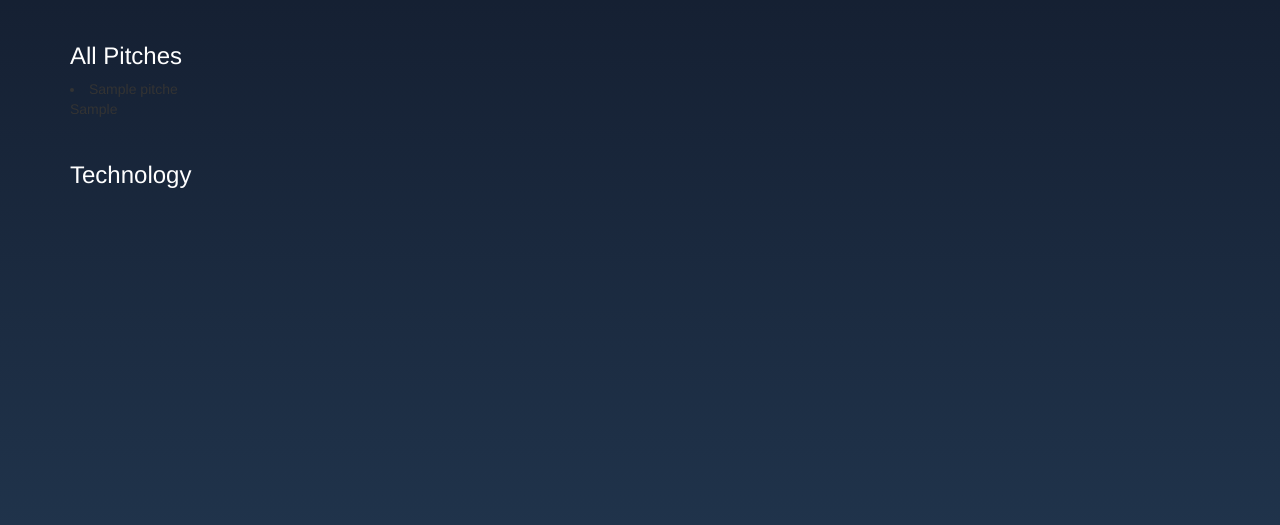
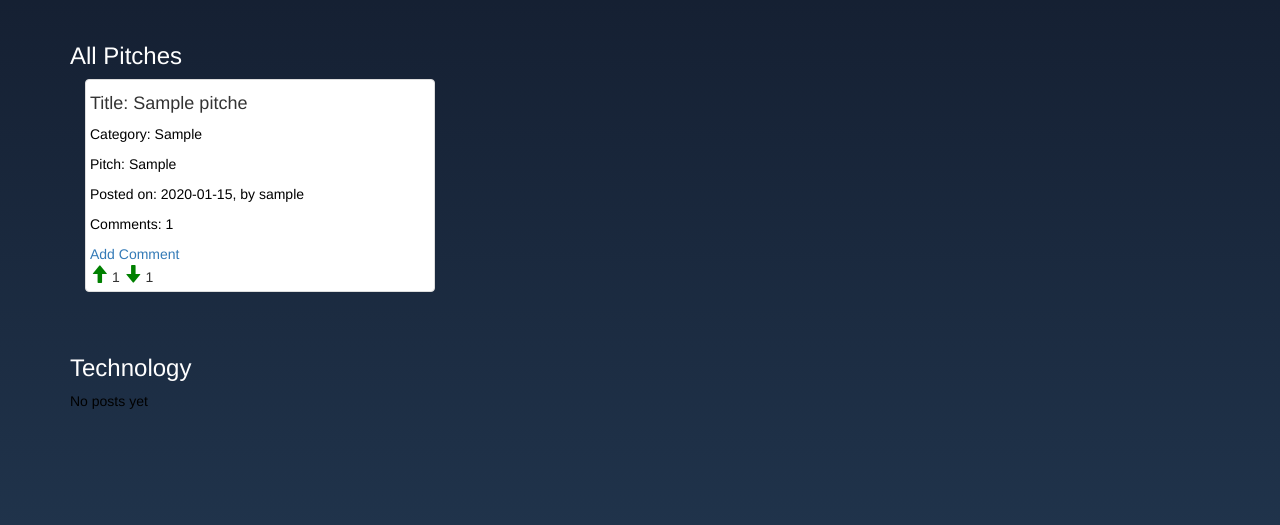
Before and after one commit to sircollo/Pitched, a Flask app: page /home in a window 1280 px wide. Shown: the part 53-578 px from the top of the page. Run offline with Flask 2, Linux system fonts and the light colour scheme; a user stored in the database is signed in; tables that the repository leaves empty hold one stand-in row (values such as "Sample post"); some libraries are stand-ins or nearby versions.

Commit message:
This will store all macros used in the application

```diff
--- a/app/templates/macros.html
+++ b/app/templates/macros.html
@@ -1,8 +1,74 @@
 {% macro displayPitches(pitches_list) %}
 
-  {%for pitch in pitches_list %}
-    <li> {{ pitch.title }}</li>
-        {{pitch.pitch}}
-  {% endfor %}
+  <div class="container-fluid">
+		<div class="row">
+				{% if pitches_list %}
+					{% for category in pitches_list %}
+					<div class="col-md-4" >
+						<div class="thumbnail" id="card">
+							<h4 class="card-header">Title: {{category.title}}</h4>
+							<div class="card-body">
+								  <p>Category: {{category.category}}</p>
+									<p>Pitch: {{category.pitch}}</p>
+									<p> Posted on: {{category.posted.strftime('%Y-%m-%d')}}, by {{category.user.username}}</p>
+									<p>Comments: {{category.comments.count()}}</p>
+									<div><a href="{{url_for('main.comment',pitch_id=category.id)}}">Add Comment</a></div>
+									<a href="{{url_for('main.upvote',pitch_id=category.id,user_id=category.user.id)}}"><i class="glyphicon glyphicon-arrow-up" style="font-size:18px;color: green"></i></a> {{category.upvotes.count()}}</span>
+									<a href="{{url_for('main.downvote',pitch_id=category.id,user_id=category.user.id)}}"><i class="glyphicon glyphicon-arrow-down" style="font-size:18px;color: green"></i></a> {{category.downvotes.count()}}</span>
+							</div>
+						</div>
+					</div>
+
+					{% endfor %}
+				{% else %}
+				<div class="card w-90 mb-3">
+					<div class="card-body">
+
+						<p class="card-title">No posts yet</p>
+					</div>
+				</div>
+				{% endif %}
+			</div>
+</div>
 
 {% endmacro %}
+
+{% macro displayUserPitches(user_pitches)%} {% for user_pitch in user_pitches%}
+
+<div class="card m-3 p-3">
+  <div class="title-wrapper">
+    <h5>Title: {{user_pitch.title}}</h5>
+    <h5 >Category: {{user_pitch.category}}</h5>
+  </div>
+  <div class="post-wrapper">
+    <p class="card-text m-0 p-0">Pitch: {{user_pitch.pitch}}</p>
+    <h6 >Posted on {{user_pitch.posted.date()}}</h6>
+  </div>
+  <div class="mt-2">
+    <div class="comments">Comments: {{user_pitch.comments.count()}}</div>
+
+		<div class="comments">Likes: {{user_pitch.upvotes.count()}}</div>
+		<div class="comments">Dislikes: {{user_pitch.downvotes.count()}}</div>
+
+  </div>
+</div>
+
+{% endfor %}
+{% endmacro %}
+
+{% macro displayComments(comments) %}
+	<h4 class="mt-5">Comments:</h4>
+{% for comment in comments %}
+
+	<div class="card m-2">
+		<div class="card-body">
+
+			<p class="card-text pt-10" style="color: white !important; font-size: 14px; font-style: italic;">{{comment.comment}}</p>
+			<div>
+				<span class="author" style="font-style:oblique;">{{comment.user.username}}</span>
+			</div>
+		</div>
+	</div>
+
+	{% endfor %}
+	{% endmacro %}
```
